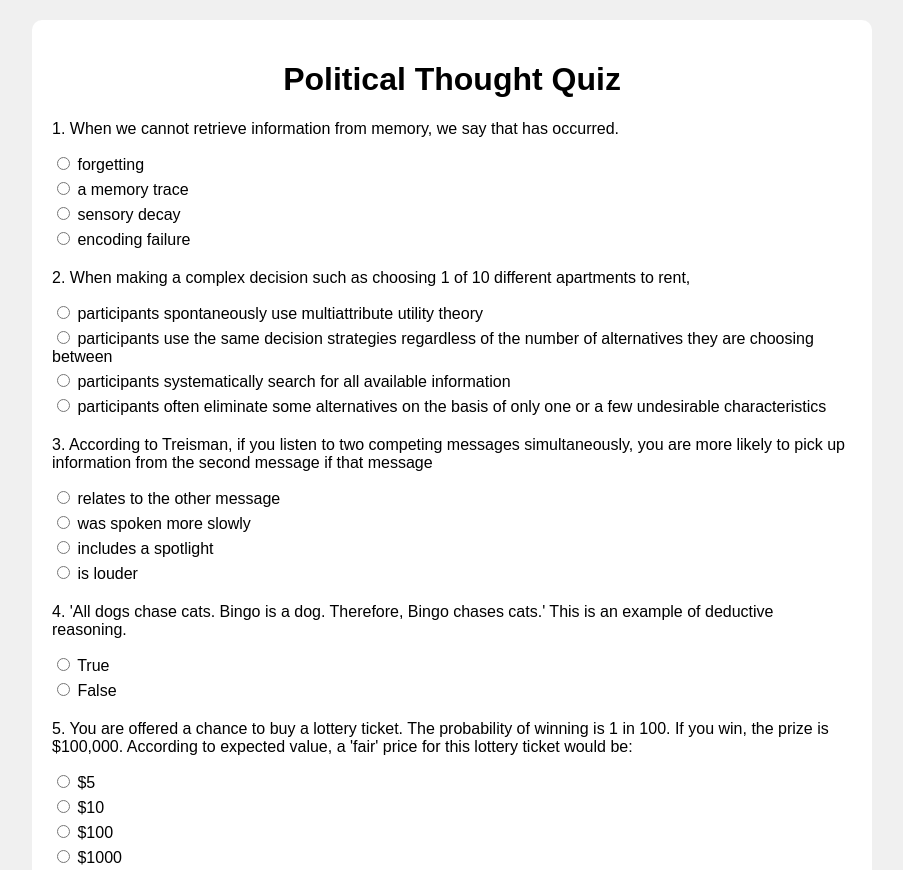
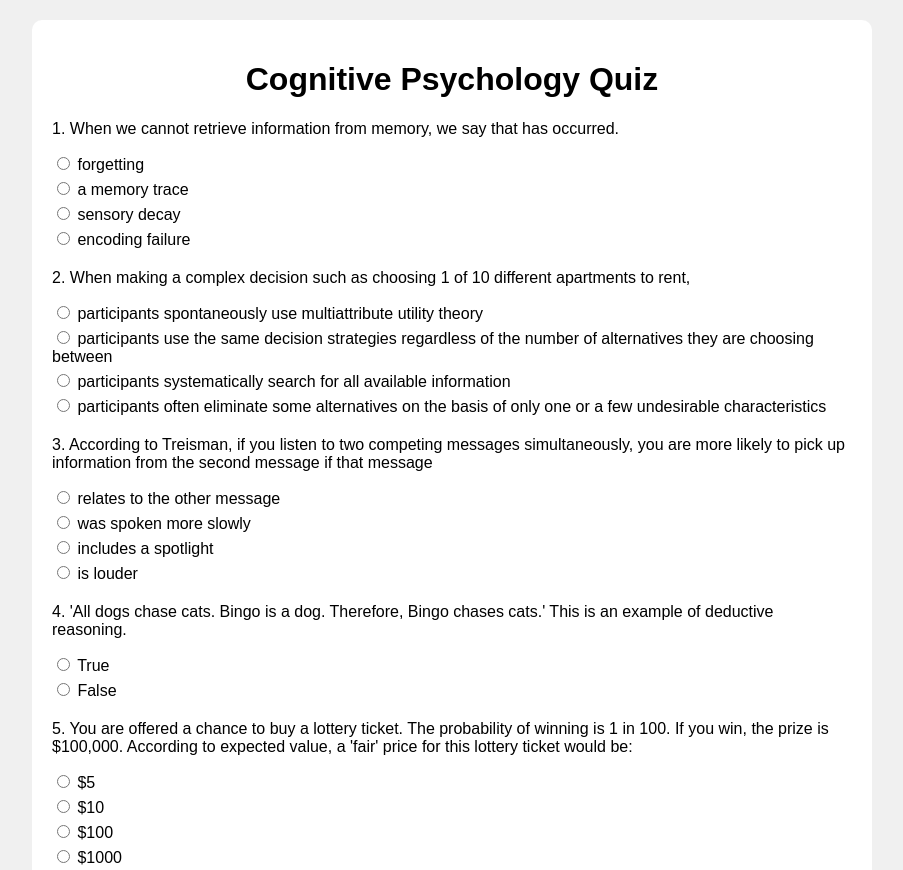
Before and after one commit to GeekyOkami/cognitive-quiz, a plain HTML site: page index.html in a window 1280 px wide. Shown: the top 870 px of the page, without its empty margins (188-1091 px from the left). Drawn offline with Linux system fonts and the light colour scheme.

Commit message:
Update index.html

```diff
--- a/index.html
+++ b/index.html
@@ -9,7 +9,7 @@
 </head>
 <body>
   <div class="container">
-    <h1>Political Thought Quiz</h1>
+    <h1>Cognitive Psychology Quiz</h1>
     <div id="quiz-container"></div>
     <button onclick="submitQuiz()">Submit</button>
     <div id="result"></div>
```
